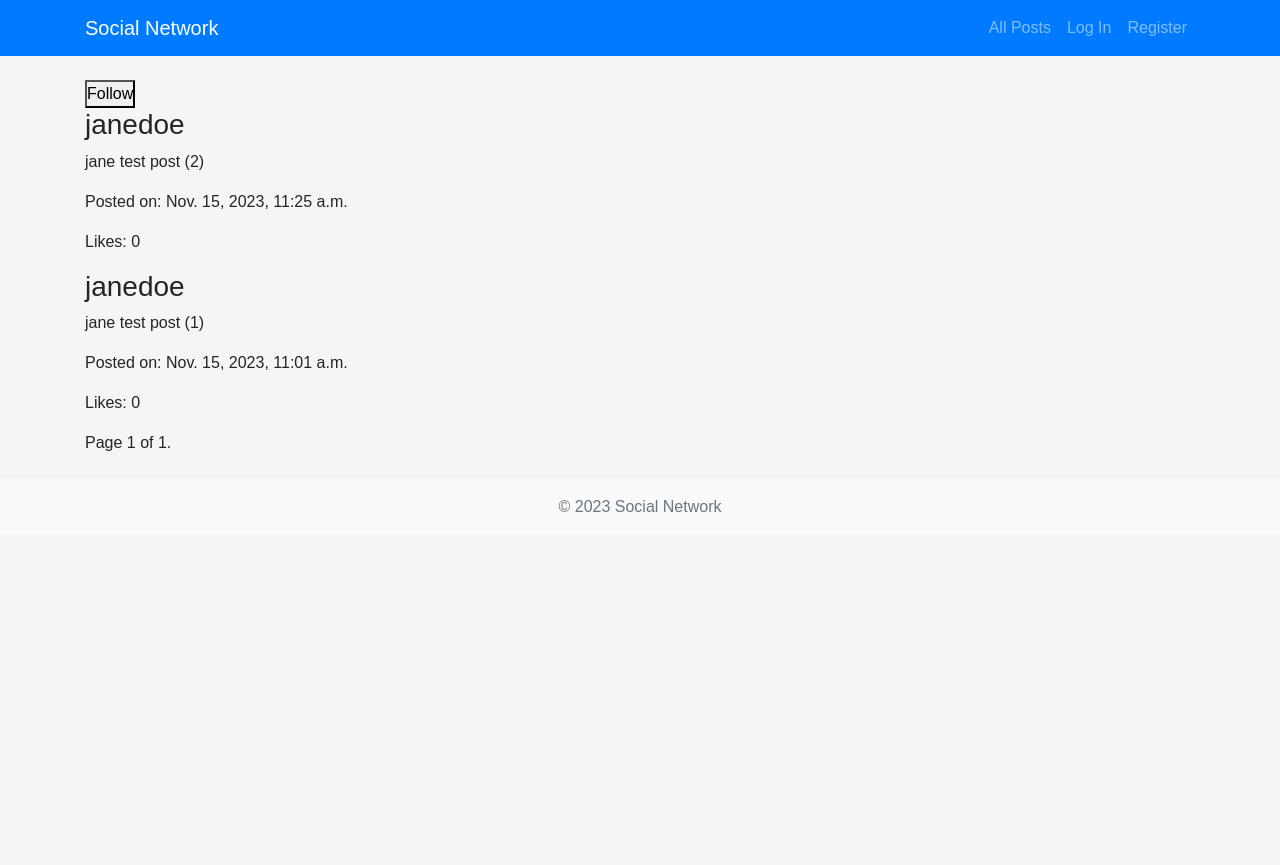
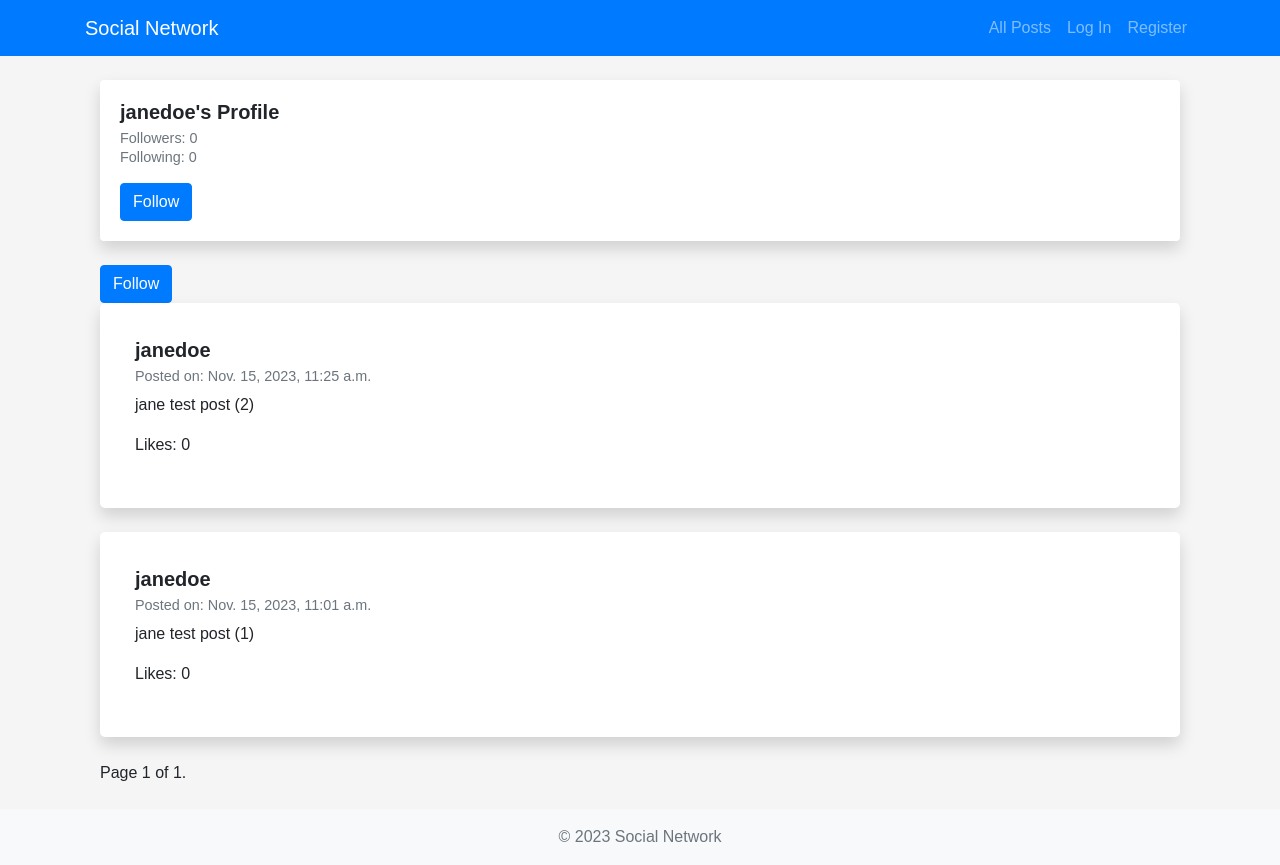
Before and after one commit to mark-goudie/project4, a Django app: a page that uses network/templates/network/layout.html in a window 1280 px wide. Before the commit the page ends 512 px from the top, so only its background shows below. Run offline with Django 3.2, Linux system fonts and the light colour scheme; data comes from the database, SQL or seed files in the repository; both versions use the stored data as it was after the commit; data that the repository does not hold is empty; some libraries are stand-ins or nearby versions.

Commit message:
styling layout and index

```diff
--- a/network/static/network/styles.css
+++ b/network/static/network/styles.css
@@ -18,3 +18,30 @@ body {
 .no-under {
   text-decoration: none;
 }
+
+.post {
+  background-color: #fff;
+  border-radius: 5px;
+  padding: 15px;
+}
+
+.card {
+  border: none;
+}
+
+.card-body {
+  padding: 20px;
+}
+
+.card-title {
+  font-size: 1.25rem;
+  font-weight: bold;
+}
+
+.card-subtitle {
+  font-size: 0.9rem;
+}
+
+.card-text {
+  font-size: 1rem;
+}
--- a/network/templates/network/layout.html
+++ b/network/templates/network/layout.html
@@ -13,7 +13,10 @@
     <nav class="navbar navbar-expand-lg navbar-dark bg-primary">
         <div class="container">
             <a class="navbar-brand" href="{% url 'index' %}">Social Network</a>
-            <div>
+            <button class="navbar-toggler" type="button" data-bs-toggle="collapse" data-bs-target="#navbarNav" aria-controls="navbarNav" aria-expanded="false" aria-label="Toggle navigation">
+                <span class="navbar-toggler-icon"></span>
+            </button>
+            <div class="collapse navbar-collapse" id="navbarNav">
                 <ul class="navbar-nav ml-auto">
                     {% if user.is_authenticated %}
                     <li class="nav-item">
@@ -54,5 +57,8 @@
     </footer>
 
     <script src="{% static 'network/editPost.js' %}"></script>
+    <!-- Bootstrap Bundle with Popper -->
+    <script src="https://cdn.jsdelivr.net/npm/@popperjs/core@2.11.8/dist/umd/popper.min.js" integrity="sha384-I7E8VVD/ismYTF4hNIPjVp/Zjvgyol6VFvRkX/vR+Vc4jQkC+hVqc2pM8ODewa9r" crossorigin="anonymous"></script>
+    <script src="https://cdn.jsdelivr.net/npm/bootstrap@5.3.2/dist/js/bootstrap.min.js" integrity="sha384-BBtl+eGJRgqQAUMxJ7pMwbEyER4l1g+O15P+16Ep7Q9Q+zqX6gSbd85u4mG4QzX+" crossorigin="anonymous"></script>
 </body>
 </html>
--- a/network/templates/network/profile.html
+++ b/network/templates/network/profile.html
@@ -1,48 +1,63 @@
 {% extends "network/layout.html" %}
 
-<h1>{{ user_profile.username }}'s Profile</h1>
-<p>Followers: {{ followers }}</p>
-<p>Following: {{ following }}</p>
+{% block body %}
 
-{% block body %}
+<div class="container mt-4">
+    <div class="card mb-4 shadow">
+        <div class="card-body">
+            <h1 class="card-title">{{ user_profile.username }}'s Profile</h1>
+            <h6 class="card-subtitle mb-2 text-muted">Followers: {{ followers }}</h6>
+            <h6 class="card-subtitle mb-2 text-muted">Following: {{ following }}</h6>
 
             {% if user != user_profile %}
             <form method="post" action="{% url 'profile' username=user_profile.username %}">
                 {% csrf_token %}
-  <button type="submit" name="follow">
+                <button type="submit" name="follow" class="btn btn-primary mt-2">
+                    {% if is_following %}Unfollow{% else %}Follow{% endif %}
+                </button>
+            </form>
+            {% endif %}
+        </div>
+    </div>
+
+    {% if user != user_profile %}
+    <form method="post" action="{% url 'profile' username=user_profile.username %}">
+      {% csrf_token %}
+      <button type="submit" name="follow" class="btn btn-primary">
         {% if is_following %}Unfollow{% else %}Follow{% endif %}
       </button>
     </form>
     {% endif %}
 
     {% for post in posts %}
-<div class="post" id="post-{{ post.id }}">
-    <h3>{{ post.user.username }}</h3>
-    <div id="content-{{ post.id }}">
-        <p>{{ post.post }}</p> <!-- Make sure to use the correct field name for the post content -->
-    </div>
-    <p>Posted on: {{ post.timestamp }}</p>
+    <div class="post card shadow mb-4">
+        <div class="card-body">
+            <h5 class="card-title">{{ post.user.username }}</h5>
+            <h6 class="card-subtitle mb-2 text-muted">Posted on: {{ post.timestamp }}</h6>
+            <p class="card-text">{{ post.post }}</p>
             <p>Likes: {{ post.likes.count }}</p> <!-- Assuming 'likes' is a ManyToManyField -->
 
             {% if user == post.user %}
-    <button onclick="editPost('{{ post.id }}')">Edit</button>
-    <button onclick="toggleLike('{{ post.id }}')">{{ post.likes.count }} Likes</button>
+            <button onclick="editPost('{{ post.id }}')" class="btn btn-secondary">Edit</button>
+            <button onclick="toggleLike('{{ post.id }}')" class="btn btn-secondary">{{ post.likes.count }} Likes</button>
             {% endif %}
+        </div>
     </div>
     {% endfor %}
 
     <div class="pagination">
         {% if posts.has_previous %}
-        <a href="?page=1">First</a>
-        <a href="?page={{ posts.previous_page_number }}">Previous</a>
+            <a href="?page=1" class="btn btn-outline-primary">First</a>
+            <a href="?page={{ posts.previous_page_number }}" class="btn btn-outline-primary">Previous</a>
         {% endif %}
         <span class="current">
             Page {{ posts.number }} of {{ posts.paginator.num_pages }}.
         </span>
         {% if posts.has_next %}
-        <a href="?page={{ posts.next_page_number }}">Next</a>
-        <a href="?page={{ posts.paginator.num_pages }}">Last</a>
+            <a href="?page={{ posts.next_page_number }}" class="btn btn-outline-primary">Next</a>
+            <a href="?page={{ posts.paginator.num_pages }}" class="btn btn-outline-primary">Last</a>
         {% endif %}
+    </div>
 </div>
 
 {% endblock %}
```
Also changed, not shown: network/templates/network/all_posts.html (+18 -2 lines), network/templates/network/index.html (+10 -7 lines), db.sqlite3, network/static/network/favicon.ico. Lines whose indentation alone changed are shown as unchanged.
